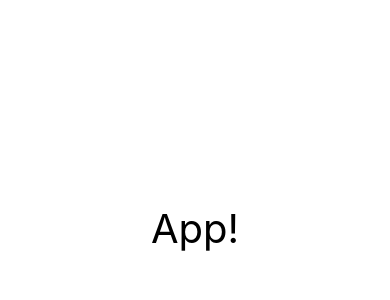
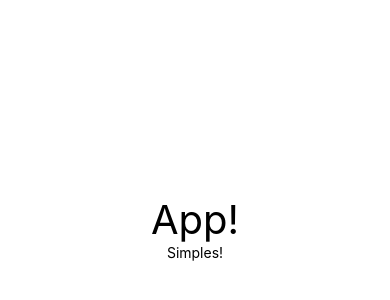
Before and after one commit to hppod/react-native, a React Native app: screen / in a window 390 px wide. Shown: the part 194-494 px from the top of the page. Built offline with nearby package versions, Linux system fonts and the light colour scheme.

Commit message:
importando componente funcional dentro do componente classe

```diff
--- a/src/App.js
+++ b/src/App.js
@@ -1,5 +1,6 @@
 import React, { Component } from 'react'
 import { View, Text, StyleSheet } from 'react-native'
+import Simples from './components/Simples'
 
 //DOIS TIPOS DE COMPONENTE
 //BASEADO EM CLASSE COMO O APP.JS
@@ -10,6 +11,8 @@ export default class App extends Component {
     return (
       <View style={styles.container}>
         <Text style={styles.f20}>App!</Text>
+        {/* IMPORTANDO COMPONENTE FUNCIONAL */}
+        <Simples />
       </View>
     )
   }
```
